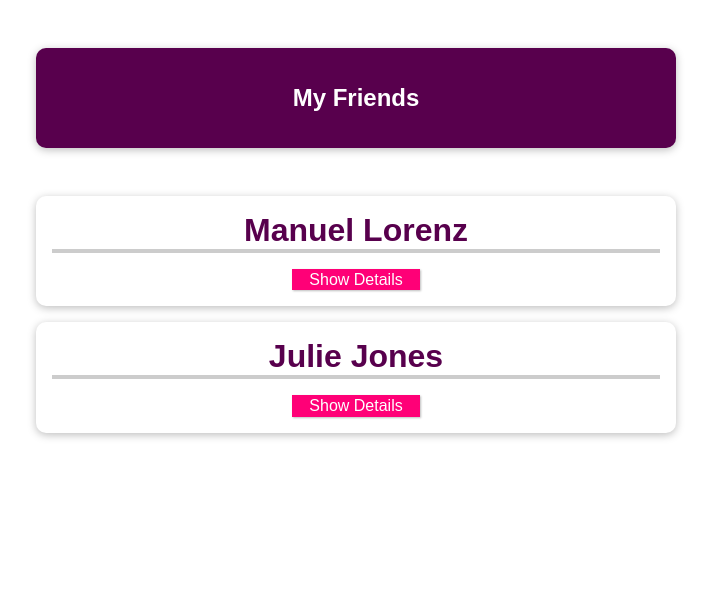
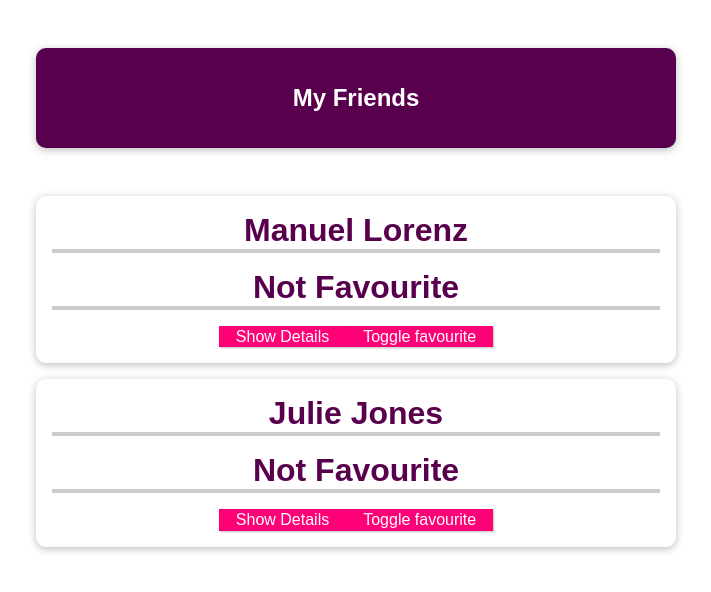
Before and after one commit to NoorMohammadTalukder/Props-in-VUE, a Vue app: page / in a window 1280 px wide. Shown: the top 592 px of the page, without its empty margins (284-995 px from the left). Built offline with nearby package versions, Linux system fonts and the light colour scheme.

Commit message:
custom favourite props

```diff
--- a/src/App.vue
+++ b/src/App.vue
@@ -9,6 +9,7 @@
       :name="friend.name"
       :phone-number="friend.phone"
       :email-address="friend.email"
+      :favourite="true"
       ></friend-contact>
 
     </ul>
@@ -25,6 +26,7 @@ export default {
           name: "Manuel Lorenz",
           phone: "0123 45678 90",
           email: "manuel@localhost.com",
+
         },
         {
           id: "julie",
--- a/src/components/FriendContact.vue
+++ b/src/components/FriendContact.vue
@@ -1,7 +1,9 @@
 <template>
   <li>
     <h2>{{name }}</h2>
+    <h2>{{fav ?  "Favourite":"Not Favourite"}}</h2>
     <button @click="toggleDetails">{{ detailsAreVisible ? 'Hide' : 'Show' }} Details</button>
+    <button @click="toggleFavourite">Toggle  favourite</button>
     <ul v-if="detailsAreVisible">
       <li>
         <strong>Phone:</strong>
@@ -11,18 +13,40 @@
         <strong>Email:</strong>
         {{ emailAddress }}
       </li>
+      <!-- <li>
+
+        {{favourite ? 'favourite':'Not favourite' }}
+      </li> -->
     </ul>
   </li>
 </template>
 
 <script>
 export default {
-  props:[
-      'name',
-      'phoneNumber',
-      'emailAddress',
+  // props:[
+  //     'name',
+  //     'phoneNumber',
+  //     'emailAddress',
 
-  ],
+  // ],
+  props:{
+    name:{
+      type:String,
+      required:true,
+    },
+    phoneNumber:{
+      type:String,
+      required:true,
+    },
+    emailAddress:{
+      type:String,
+      required:true,
+    },
+    favourite:{
+      type:Boolean,
+      required:true,
+    },
+  },
   data() {
     return {
       detailsAreVisible: false,
@@ -31,13 +55,20 @@ export default {
         name: "Manuel Lorenz",
         phone: "0123 45678 90",
         email: "manuel@localhost.com",
+        fav:this.favourite,
       },
     };
   },
   methods: {
     toggleDetails() {
       this.detailsAreVisible = !this.detailsAreVisible;
+    },
+    toggleFavourite() {
+      this.fav = !this.fav;
+      console.log(this.fav)
     }
-  }
+  },
+
+
 };
 </script>
```
